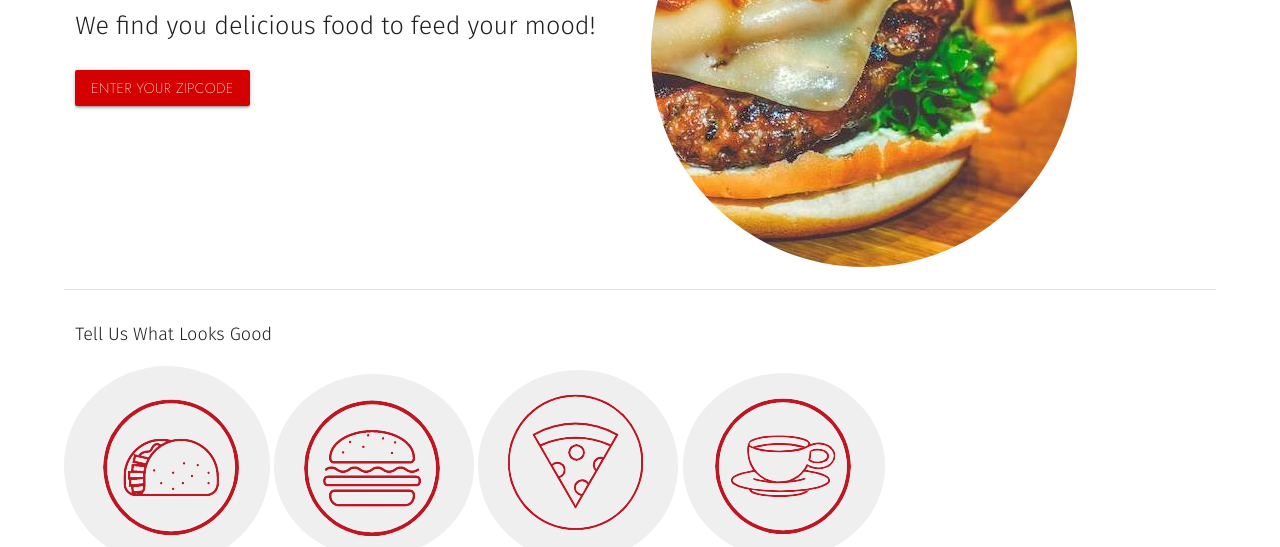
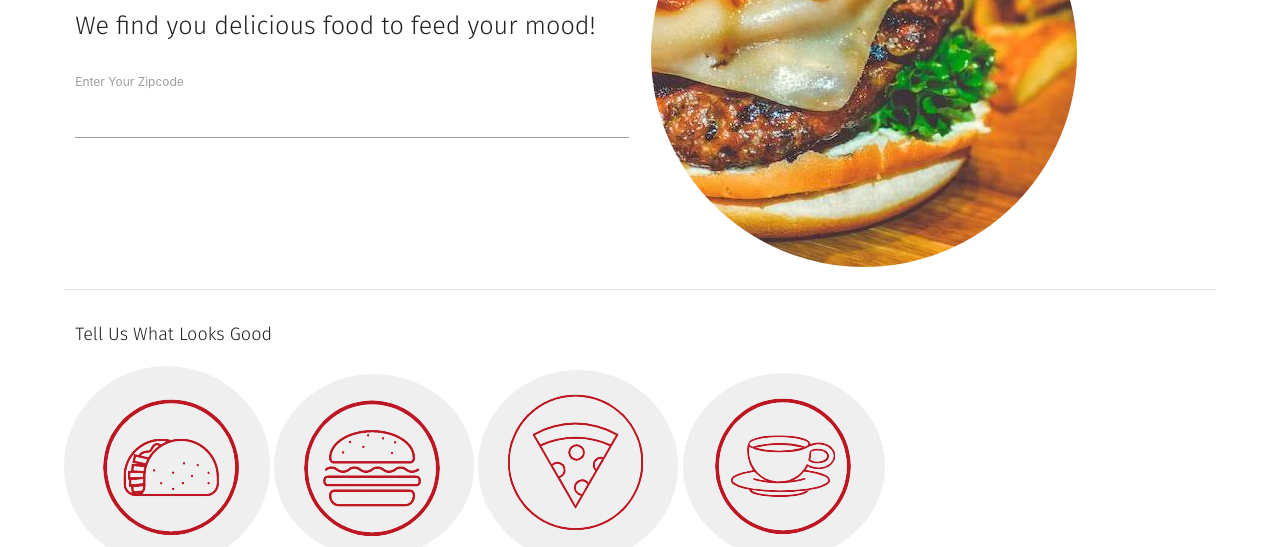
Before and after one commit to gwarzecha/restaurant-search, a plain HTML site: page index.html in a window 1280 px wide. Shown: the part 253-800 px from the top of the page. Drawn offline with nearby package versions, Linux system fonts and the light colour scheme; no server answers.

Commit message:
made label for zipcode

```diff
--- a/index.html
+++ b/index.html
@@ -65,7 +65,8 @@
           <h1 id="mainTitle">The Quick Bite</h1>
           <p class="flow-text" id="feedMood">We find you delicious food to feed your mood!</p>
           <!-- dynamically created zipcode button -->
-          <button class="btn waves-effect waves-light red accent-4">Enter Your Zipcode</button>
+          <Label>Enter Your Zipcode</Label><input type="text" pattern="[0-9]{5}" title="Five digit zip code" />
+          <!--<button class="btn waves-effect waves-light red accent-4">Enter Your Zipcode</button>-->
         </div>
         <div class="col l6">
           <img src="./assets/imgs/burger.jpg" id="mainImg" class="responsive-img circle hide-on-med-and-down" />
```
